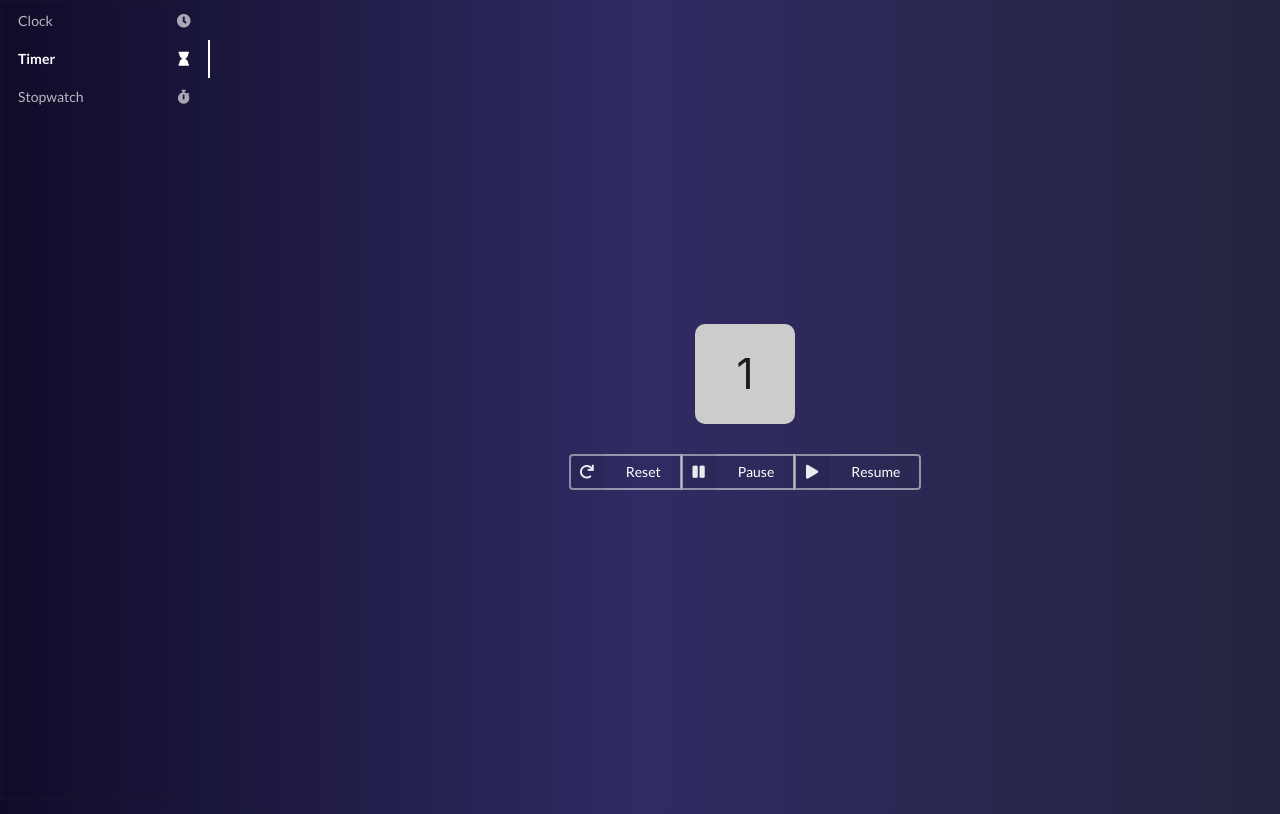
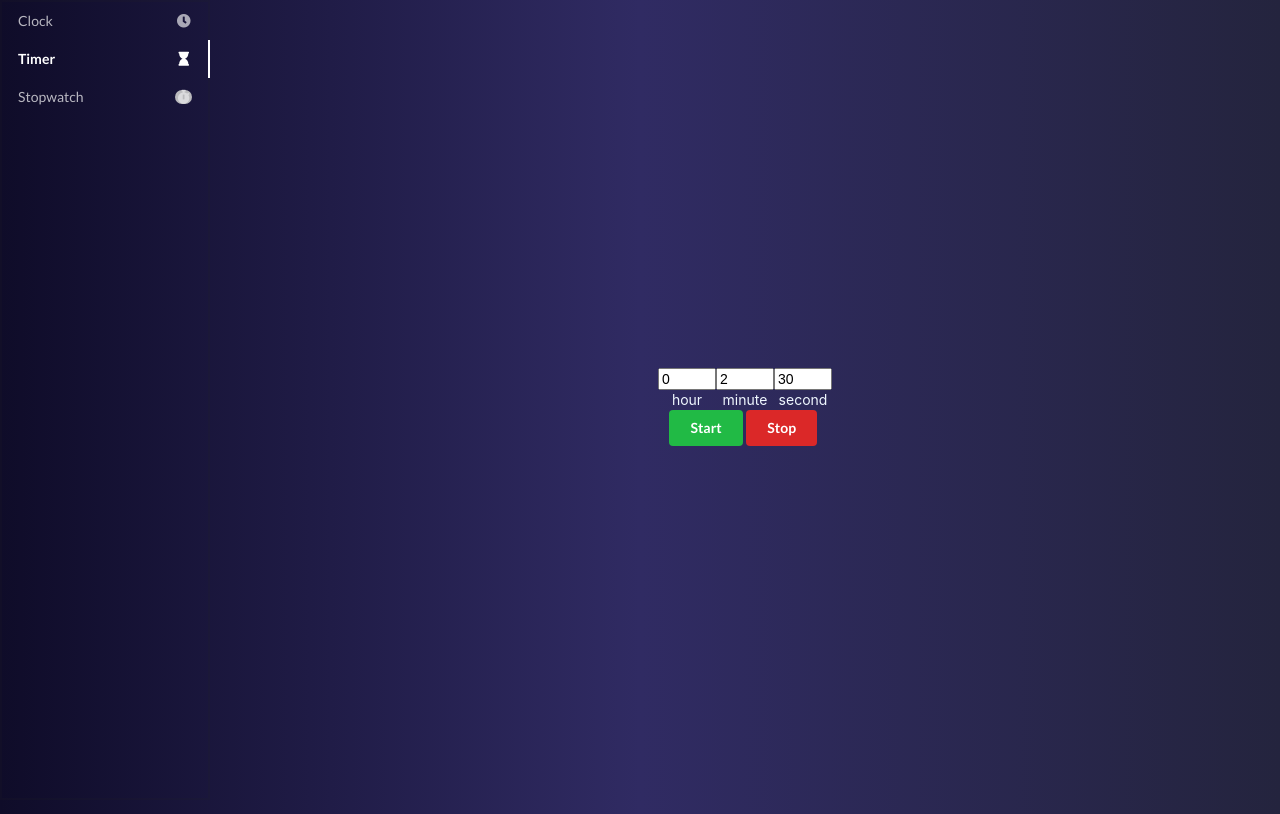
Before and after one commit to malekeym/Clock, a React (Create React App) app: page / in a window 1280 px wide. Both pictures are taken after a click on the link "Timer". Built offline with nearby package versions, Linux system fonts and the light colour scheme.

Commit message:
reorder directories, make Timer Components, debug Stopwatch Component

```diff
--- a/src/App.js
+++ b/src/App.js
@@ -2,6 +2,7 @@ import React, {useState} from 'react'
 import ClockHandler from "./Components/Clock/Clock";
 import "./App.css";
 import Nav from "./Components/Navbar/Nav";
+import Stopwatch from './Components/Stopwatch/Stopwatch'
 import Timer from './Components/Timer/Timer'
 function App() {
   const [clockState, setClockState] = useState("Clock");
@@ -10,6 +11,7 @@ function App() {
       <Nav setShow={setClockState} show={clockState}/>
       {clockState==="Clock"?<ClockHandler/>:null}
       {clockState==="Timer"?<Timer />:null}
+      {clockState==="Stopwatch"?<Stopwatch />:null}
     </div>
   );
 }
--- /dev/null
+++ b/src/Components/Stopwatch/Stopwatch.css
@@ -0,0 +1,19 @@
+.container{
+    display: flex;
+    margin: auto;
+    flex-direction: column;
+    height: 100vh;
+    justify-content: center;
+    align-items: center;
+}
+.stopwatch{
+    display: flex;
+    align-items: center;
+    justify-content:center;
+    font-size: 42px;
+    background-color: #ccc;
+    width: 100px;
+    height: 100px;
+    border-radius: 10px;
+    margin-bottom: 30px;
+}
--- /dev/null
+++ b/src/Components/Stopwatch/Stopwatch.js
@@ -0,0 +1,31 @@
+import React, { useEffect, useState } from 'react';
+import Buttons from './Buttons';
+import './Stopwatch.css'
+function Timer (props) {
+    var timer;
+    const [count, setCount] = useState(0)
+
+    function resume(){
+        clearTimeout(timer)
+        timer = setTimeout(()=>setCount(count+1),1000)
+    }
+    function stop(){
+        clearTimeout(timer)
+        setCount(0)
+    }
+    function pause(){
+        clearTimeout(timer)
+    }
+
+    useEffect(()=>{
+        resume()
+        console.log(count)
+    },[count])
+    return(
+        <div className="container">
+            <div className='stopwatch'>{count}</div>
+            <Buttons resume={resume} pause={pause} stop={stop}></Buttons>
+        </div>
+    )
+}
+export default Timer;
--- /dev/null
+++ b/src/Components/Timer/Inputs.js
@@ -0,0 +1,22 @@
+import React from 'react'
+import './Timer.css'
+function Inputs({changeHandler, timer}) {
+    let {hour, minute, second} = timer
+    return(
+        <div className="group">
+            <div className="timer inp">
+                <input value={hour} type="number" id="hour" min="0" max="10" onChange={(e)=>changeHandler(e)}/>
+                <label htmlFor="hour">hour</label>
+            </div>
+            <div className="timer inp">
+                <input value={minute} type="number" id="minute" min="0" max="60" onChange={(e)=>changeHandler(e)}/>
+                <label htmlFor="minute">minute</label>
+            </div>
+            <div className="timer inp">
+                <input value={second} type="number" id="second" min="0" max="60" onChange={(e)=>changeHandler(e)}/>
+                <label htmlFor="second">second</label>
+            </div>
+        </div>
+    )
+}
+export default Inputs;
--- /dev/null
+++ b/src/Components/Timer/Showtime.js
@@ -0,0 +1,12 @@
+import React from 'react'
+import Timecontainer from './Timecontainer'
+function Showtime({timer, isEnd}){
+    return (
+        <div className="ui grid">
+            {
+                isEnd()?<div class="element End">End</div>:<Timecontainer timer={timer} />
+            }
+        </div>
+    )
+}
+export default Showtime
--- /dev/null
+++ b/src/Components/Timer/Timecontainer.js
@@ -0,0 +1,12 @@
+import React from 'react'
+function Timecontainer({timer}){
+    let {hour, minute, second} = timer
+    return (
+        <div className="row">
+            <div class="element">{hour}</div>
+            <div class="element">{minute}</div>
+            <div class="element">{second}</div>
+        </div>
+    )
+}
+export default Timecontainer;
--- a/src/Components/Timer/Timer.css
+++ b/src/Components/Timer/Timer.css
@@ -1,19 +1,28 @@
-.container{
+.group{
     display: flex;
+    justify-content: center;
+    height: auto;
     margin: auto;
-    flex-direction: column;
-    height: 100vh;
-    justify-content: center;
     align-items: center;
+    color: aliceblue;
 }
 .timer{
     display: flex;
+    justify-content: center;
+    height: auto;
+    margin: auto;
     align-items: center;
-    justify-content:center;
-    font-size: 42px;
+    flex-direction: column;
+}
+.element{
+    width: 45px;
+    height: 25px;
+    text-align: center;
+    color: darkblue;
+    margin: 0px -5px 20px -5px;
     background-color: #ccc;
-    width: 100px;
-    height: 100px;
-    border-radius: 10px;
-    margin-bottom: 30px;
+    border-radius: 5px;
 }
+.End{
+    width: 150px;
+}
--- a/src/Components/Timer/Timer.js
+++ b/src/Components/Timer/Timer.js
@@ -1,29 +1,67 @@
-import React, { useEffect, useState } from 'react';
-import Buttons from './Buttons';
+import React, {useEffect, useState} from 'react'
+import Inputs from './Inputs'
+import Showtime from './Showtime'
 import './Timer.css'
-function Timer (props) {
-    var timer;
-    const [count, setCount] = useState(0)
-
-    function resume(){
-        timer = setInterval(()=>setCount(count+1),2000)
+function Timer() {
+    const [timer, setTimer] = useState({hour:0, minute:2, second:30})
+    const [show, setShow] = useState(false)
+    function isEnd(){
+        return (timer.second===0 && timer.minute===0 && timer.hour===0);
     }
-    function stop(){
-        clearInterval(timer)
-        setCount(0)
+    function dec(){
+        if(timer.second!==0){
+            setTimer(prevState => {
+                let newState = {...prevState}
+                newState.second = timer.second-1;
+                return newState
+            })
+        }else{
+            setTimer(prevState => {
+                let newState = {...prevState}
+                newState.second = 59;
+                let newMinute = timer.minute-1;
+                if(timer.minute===0){
+                    newMinute = 59
+                }
+                newState.minute = newMinute;
+                let newHour = timer.hour-1;
+                if(timer.hour===0){
+                    newHour = 0
+                }
+                newState.hour = newHour;
+                return newState
+            })
+        }
     }
-    function pause(){
-        clearInterval(timer)
+    function reset(e){
+        setTimer({hour:0, minute:2, second:30})
+        setShow(false)
     }
-
     useEffect(()=>{
-        resume()
-        console.log(count)
-    })
+        if(show && !isEnd()){
+            let timer = setTimeout(()=>dec(),1000)
+        }
+    },[timer, show])
+    function changeHandler(e){
+        let val = +e.target.value;
+        if( val === ""){
+            val = 0;
+        }
+        setTimer(prevState => {
+            prevState[e.target.id] = val;
+            let newState = {...prevState}
+            console.log(newState)
+            return newState
+            });
+    }
     return(
-        <div className="container">
-            <div className='timer'>{count}</div>
-            <Buttons resume={resume} pause={pause} stop={stop}></Buttons>
+        <div className="timer">
+            {show ? <Showtime timer = {timer} isEnd={isEnd}/> : <Inputs timer={timer} changeHandler={changeHandler}/>}
+            {!isEnd()?(
+            <div><button className="ui green button" onClick={(e)=>{setShow(true)}}>Start</button>
+            <button className="ui red button" onClick={(e)=>{setShow(false)}}> Stop</button></div>):
+            <button className="ui blue button" onClick={(e)=>{reset()}}> Restart</button>
+            }
         </div>
     )
 }
```
Also changed, not shown: src/Components/Stopwatch/Buttons.js (renamed from src/Components/Timer/Buttons.js), src/Components/Stopwatch/useStopwatch.js (renamed from src/Components/Timer/useTimer.js).
